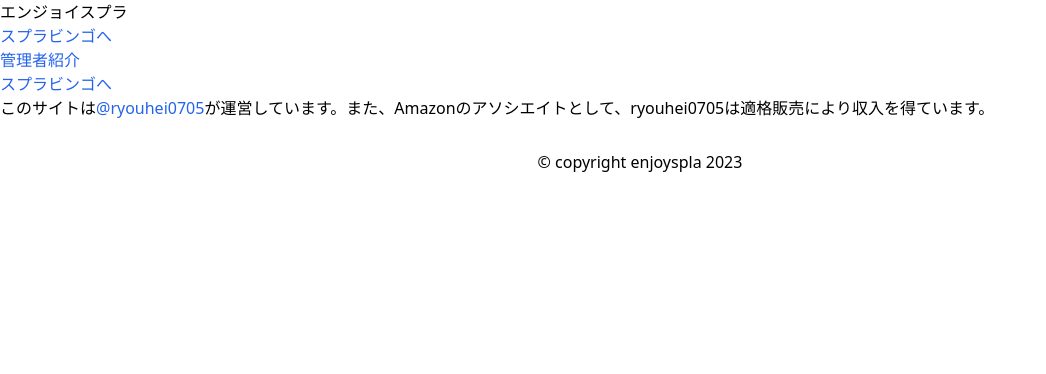
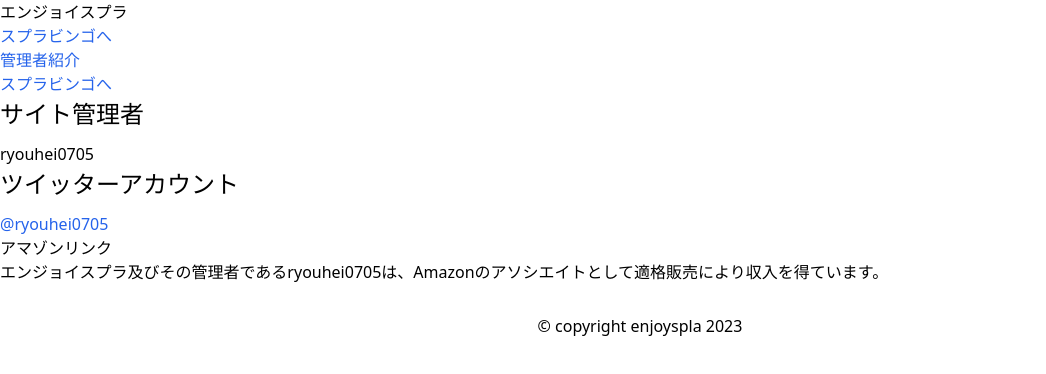
Before and after one commit to ryouhei0705/enjoyspla, a Next.js app: page /about in a window 1280 px wide. Shown: the top 374 px of the page, without its empty margins (0-1046 px from the left). Built offline with nearby package versions, Linux system fonts and the light colour scheme.

Commit message:
aboutページの中身を充実化

```diff
--- a/pages/about.tsx
+++ b/pages/about.tsx
@@ -1,6 +1,7 @@
 import React from 'react';
 import Head from 'next/head';
 import Link from 'next/link';
+import styles from '@/styles/about.module.scss'
 
 const About = () => {
     return (
@@ -13,11 +14,27 @@ const About = () => {
             <Link href='/'>
                 スプラビンゴへ
             </Link>
+
+            <div className={styles.subtitle}>
+                サイト管理者
+            </div>
             <div>
-                <p>
-                    このサイトは<a href="https://twitter.com/ryouhei_0705">@ryouhei0705</a>が運営しています。また、Amazonのアソシエイトとして、ryouhei0705は適格販売により収入を得ています。
-                </p>
+                ryouhei0705
             </div>
+
+            <div className={styles.subtitle}>
+                ツイッターアカウント
+            </div>
+            <div>
+                <a href="https://twitter.com/ryouhei_0705">@ryouhei0705</a>
+            </div>
+
+            <div>
+                アマゾンリンク
+                <br></br>
+                エンジョイスプラ及びその管理者であるryouhei0705は、Amazonのアソシエイトとして適格販売により収入を得ています。
+            </div>
+
         </div>
     );
 };
--- /dev/null
+++ b/styles/about.module.scss
@@ -0,0 +1,4 @@
+.subtitle{
+    font-size: 24px;
+    margin-bottom: 10px;
+}
```
